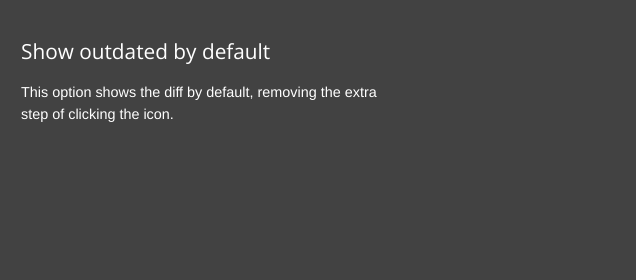
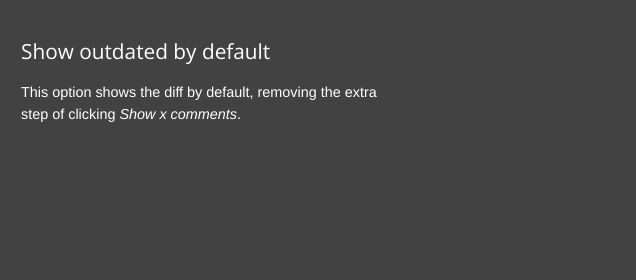
Before and after one commit to nicosantangelo/github-with-a-cape, a plain HTML site: page index.html in a window 1280 px wide. Shown: the part 2842-3122 px from the top of the page, 644-1280 px from the left. Drawn offline with nearby package versions, Linux system fonts and the light colour scheme.

Commit message:
Better explanation

```diff
--- a/index.html
+++ b/index.html
@@ -119,7 +119,7 @@
             </div>
             <div class="feature-description">
               <div class="feature-title">Show outdated by default</div>
-              <div class="feature-text">This option shows the diff by default, removing the extra step of clicking the icon.</div>
+              <div class="feature-text">This option shows the diff by default, removing the extra step of clicking <i>Show x comments</i>.</div>
             </div>
           </div>
 
```
